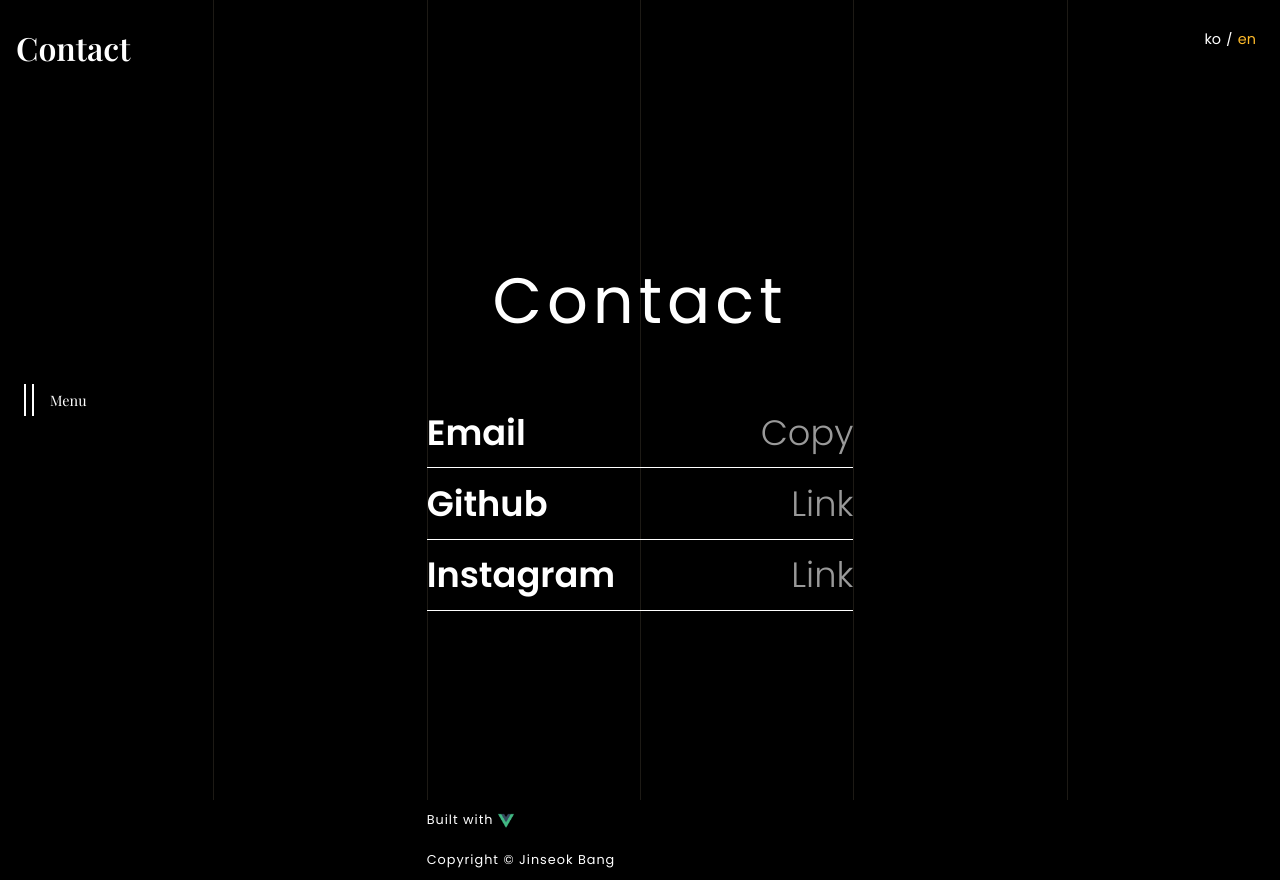
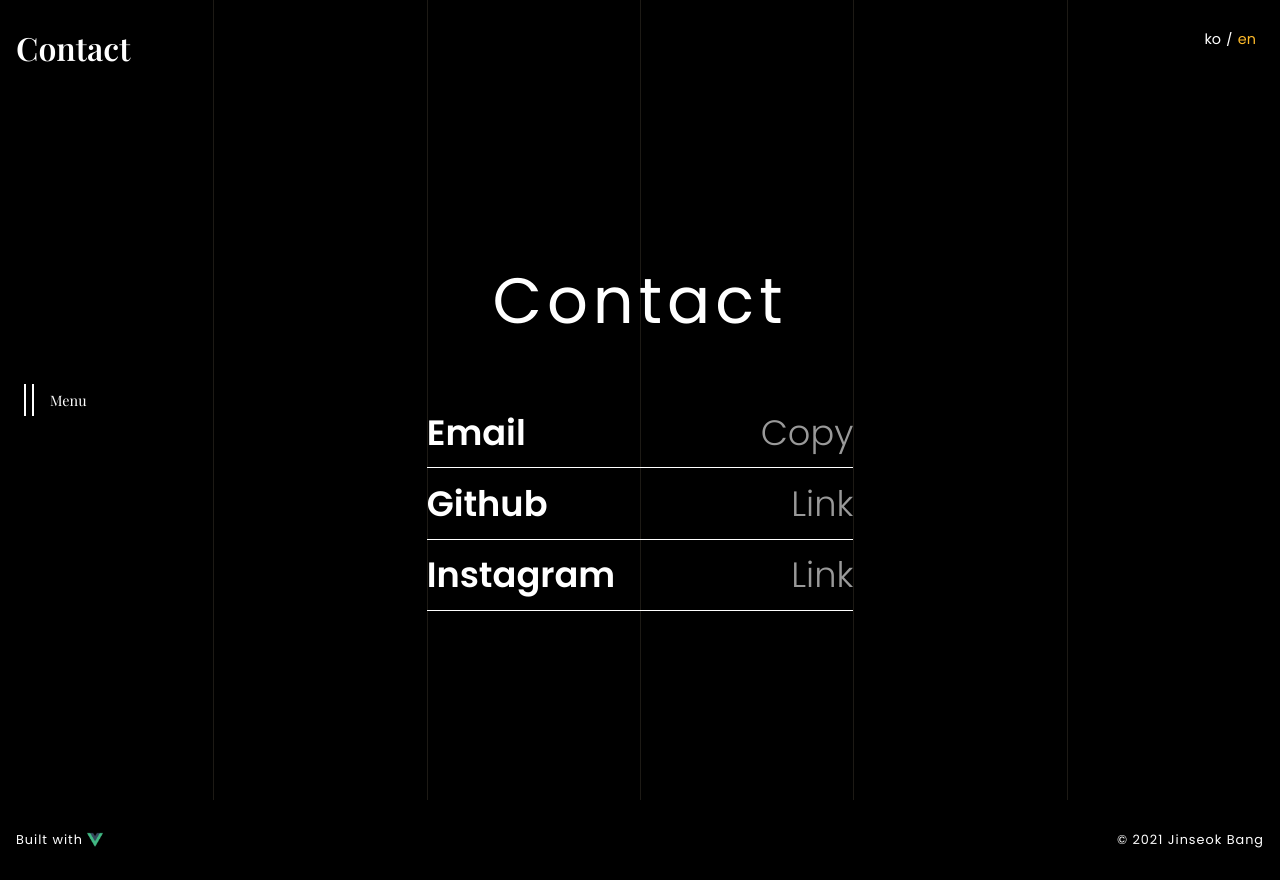
Before and after one commit to ivosanchez/portfolio-2, a Vue app: page /contact in a window 1280 px wide. Built offline with nearby package versions, Linux system fonts and the light colour scheme.

Commit message:
footer redesign

```diff
--- a/src/components/Footer.vue
+++ b/src/components/Footer.vue
@@ -1,11 +1,13 @@
 <template>
   <footer class="footer" ref="footerRef">
-    <div class="footer__row">
-      <span>Built with&nbsp;</span>
-      <img src="@/assets/logo.png" />
+    <div class="footer__row footer__row-vue">
+      <a :href="THIS_SITE_GITHUB_URL" target="_blank">
+        <span>Built with&nbsp;</span>
+        <img src="@/assets/logo.png" />
+      </a>
     </div>
-    <div class="footer__row">
-      <span>Copyright &copy; Jinseok Bang</span>
+    <div class="footer__row footer__row-copy">
+      <span>&copy; {{ new Date().getFullYear() }} Jinseok Bang</span>
     </div>
   </footer>
 </template>
@@ -14,6 +16,7 @@
 import { defineComponent, onMounted, ref } from 'vue';
 import gsap from 'gsap';
 import { DELAY_3_HALF } from '@/constants/gsap';
+import { THIS_SITE_GITHUB_URL } from '../data';
 
 export default defineComponent({
   name: 'Footer',
@@ -22,26 +25,43 @@ export default defineComponent({
     onMounted(() => {
       const rows = footerRef.value?.querySelectorAll('.footer__row');
       if (!rows) return;
-      gsap.from(rows, { duration: 0.5, delay: DELAY_3_HALF, width: 0, overflow: 'hidden' });
+      gsap.from(rows, { duration: 0.5, delay: DELAY_3_HALF, opacity: 0 });
     });
 
-    return { footerRef };
+    return { footerRef, THIS_SITE_GITHUB_URL };
   },
 });
 </script>
 
 <style lang="scss" scoped>
 .footer {
-  @include mobile-23-desktop-34__paddings;
+  @include mobile-23-desktop-123456__paddings;
+  @media screen and (min-width: 1000px) {
+    padding: 0 1rem;
+    grid-template-columns: 1fr 1fr;
+  }
   position: absolute;
   bottom: 0;
   width: 100%;
   height: $footer-height;
   display: grid;
   .footer__row {
-    width: 50%;
     display: flex;
     align-items: center;
+    a {
+      display: flex;
+      align-items: center;
+      color: white;
+      &:hover {
+        text-decoration: underline;
+      }
+    }
+  }
+  .footer__row-copy {
+    @media screen and (min-width: 1000px) {
+      justify-content: flex-end;
+    }
+    justify-content: flex-start;
   }
   span {
     white-space: nowrap;
--- a/src/data/index.ts
+++ b/src/data/index.ts
@@ -17,3 +17,5 @@ export interface IContact {
 export const ABOUT_PANELS: IAboutPanel[] = aboutData;
 
 export const CONTACT: IContact = contactData;
+
+export const THIS_SITE_GITHUB_URL = 'https://github.com/jonganebski/portfolio';
--- a/src/styles/_mixins.scss
+++ b/src/styles/_mixins.scss
@@ -18,6 +18,15 @@
   top: 0;
   height: 100%;
   pointer-events: none;
+}
+
+@mixin mobile-23-desktop-123456__paddings {
+  padding-left: $mobile-column-line-1-left;
+  padding-right: $mobile-column-line-5-right;
+  @media screen and (min-width: 1000px) {
+    padding-left: 0;
+    padding-right: 0;
+  }
 }
 
 @mixin menu-modal {
```
